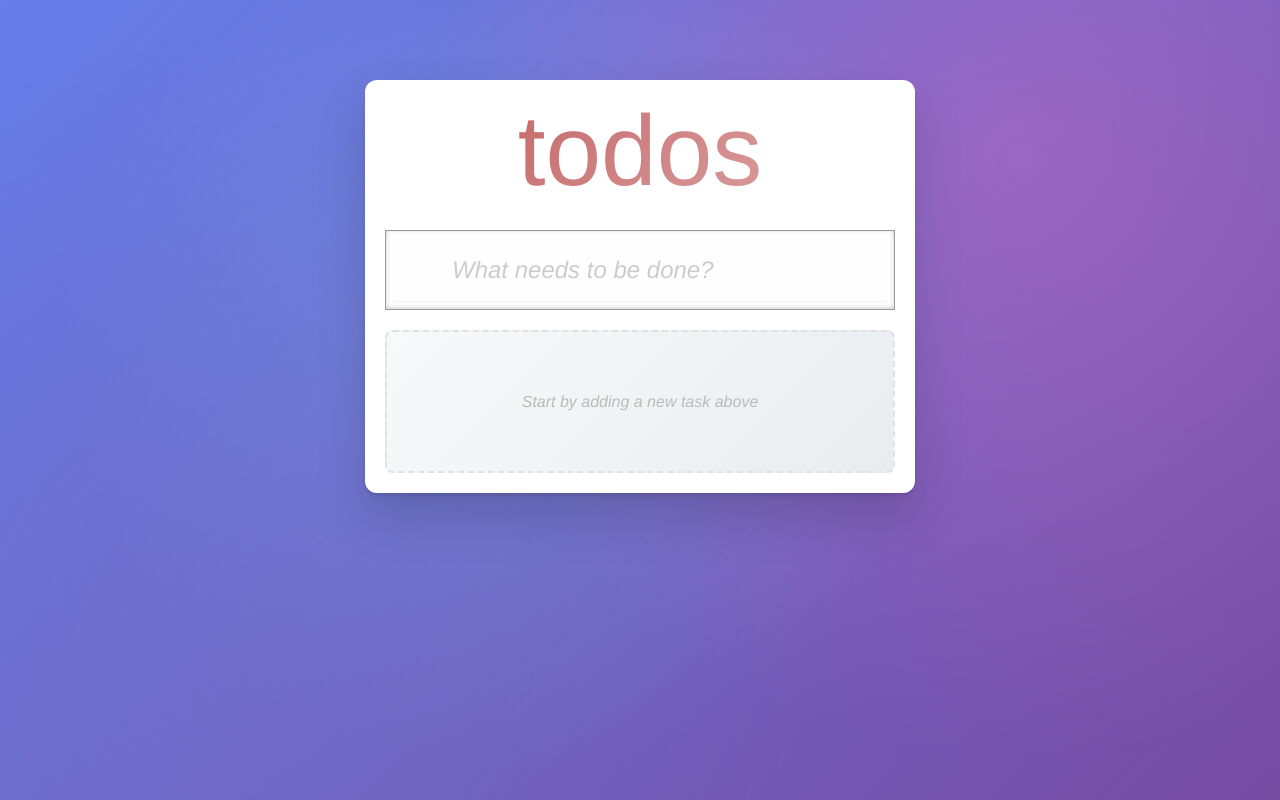
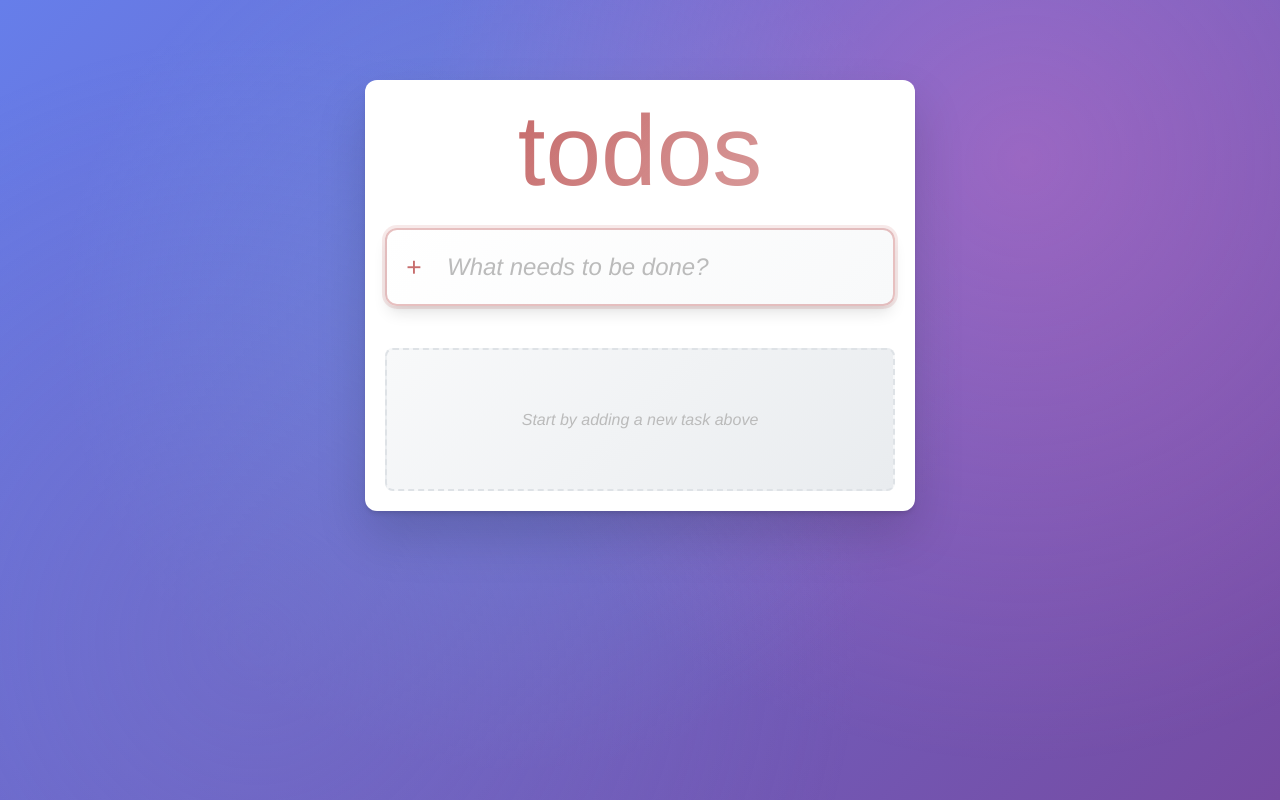
Before and after one commit to TMaltseva/todo-app, a React (Create React App) app: page / in a window 1280 px wide. Built offline with nearby package versions, Linux system fonts and the light colour scheme.

Commit message:
feat: improve input UX and styles

```diff
--- a/src/components/TodoInput/TodoInput.module.css
+++ b/src/components/TodoInput/TodoInput.module.css
@@ -1,44 +1,228 @@
 .inputContainer {
   position: relative;
-  margin: 0;
+  margin: 0 0 40px 0;
   width: 100%;
-  font-size: 24px;
+  border-radius: 12px;
+  overflow: hidden;
+  box-shadow:
+    0 4px 6px -1px rgba(0, 0, 0, 0.1),
+    0 2px 4px -1px rgba(0, 0, 0, 0.06);
+  transition: all 0.3s ease;
+  background: linear-gradient(135deg, #ffffff, #f8f9fa);
+  border: 2px solid transparent;
+}
+
+.inputContainer:focus-within {
+  box-shadow:
+    0 10px 15px -3px rgba(0, 0, 0, 0.1),
+    0 4px 6px -2px rgba(0, 0, 0, 0.05),
+    0 0 0 3px rgba(175, 47, 47, 0.1);
+  border-color: rgba(175, 47, 47, 0.3);
+  transform: translateY(-2px);
+}
+
+@media (max-width: 400px) {
+  .inputContainer {
+    border-radius: 8px;
+    margin: 0 0 15px 0;
+  }
+}
+
+.input {
+  width: 100%;
+  font-size: clamp(18px, 4vw, 24px);
   font-family: inherit;
   font-weight: inherit;
   line-height: 1.4em;
   border: 0;
-  color: inherit;
-  padding: 6px;
-  border: 1px solid #999;
-  box-shadow: inset 0 -1px 5px 0 rgba(0, 0, 0, 0.2);
+  color: #333;
+  padding: 20px 20px 20px 60px;
+  background: transparent;
   box-sizing: border-box;
+  transition: all 0.2s ease;
 }
 
-.input {
-  width: 100%;
-  font-size: 24px;
-  font-family: inherit;
-  font-weight: inherit;
-  line-height: 1.4em;
-  border: 0;
-  color: inherit;
-  padding: 16px 16px 16px 60px;
-  border: none;
-  background: rgba(0, 0, 0, 0.003);
-  box-shadow: inset 0 -2px 1px rgba(0, 0, 0, 0.03);
-  box-sizing: border-box;
+@media (max-width: 400px) {
+  .input {
+    padding: 16px 16px 16px 50px;
+    font-size: 18px;
+  }
+}
+
+@media (max-width: 320px) {
+  .input {
+    padding: 14px 14px 14px 45px;
+    font-size: 16px;
+  }
 }
 
 .input:focus {
   outline: none;
+  color: #222;
 }
 
 .input::placeholder {
   font-style: italic;
   font-weight: 300;
-  color: #e6e6e6;
+  color: #bbb;
+  transition: color 0.2s ease;
 }
 
 .input:focus::placeholder {
+  color: #999;
+}
+
+.inputContainer::before {
+  content: '+';
+  position: absolute;
+  left: 20px;
+  top: 50%;
+  transform: translateY(-50%);
+  font-size: 24px;
   color: #ccc;
+  font-weight: 300;
+  transition: all 0.2s ease;
+  z-index: 1;
 }
+
+@media (max-width: 400px) {
+  .inputContainer::before {
+    left: 16px;
+    font-size: 20px;
+  }
+}
+
+@media (max-width: 320px) {
+  .inputContainer::before {
+    left: 14px;
+    font-size: 18px;
+  }
+}
+
+.inputContainer:focus-within::before {
+  color: rgba(175, 47, 47, 0.7);
+  transform: translateY(-50%) scale(1.1);
+}
+
+.error {
+  border-color: #dc3545 !important;
+  background: rgba(220, 53, 69, 0.05);
+}
+
+.errorMessage {
+  position: absolute;
+  bottom: -30px;
+  left: 0;
+  right: 0;
+  color: #dc3545;
+  font-size: 12px;
+  font-weight: 500;
+  animation: shake 0.3s ease-in-out;
+  background: rgba(220, 53, 69, 0.1);
+  padding: 4px 8px;
+  border-radius: 4px;
+  border-left: 3px solid #dc3545;
+}
+
+@media (max-width: 400px) {
+  .inputContainer {
+    margin: 0 0 35px 0;
+  }
+
+  .errorMessage {
+    bottom: -25px;
+    font-size: 11px;
+    padding: 3px 6px;
+  }
+}
+
+@keyframes shake {
+  0%, 100% { transform: translateX(0); }
+  25% { transform: translateX(-5px); }
+  75% { transform: translateX(5px); }
+}
+
+.warningMessage {
+  color: #f39c12 !important;
+  background: rgba(243, 156, 18, 0.1) !important;
+  border-left-color: #f39c12 !important;
+}
+
+.loadingIndicator {
+  position: absolute;
+  top: 50%;
+  right: 20px;
+  transform: translateY(-50%);
+  color: #666;
+  font-size: 12px;
+  animation: pulse 1s infinite;
+  background: rgba(255, 255, 255, 0.9);
+  padding: 2px 6px;
+  border-radius: 4px;
+}
+
+@media (max-width: 400px) {
+  .loadingIndicator {
+    right: 16px;
+    font-size: 11px;
+    padding: 1px 4px;
+  }
+}
+
+@keyframes pulse {
+  0%, 100% { opacity: 1; }
+  50% { opacity: 0.5; }
+}
+
+.inputHint {
+  position: absolute;
+  bottom: -55px;
+  left: 0;
+  right: 0;
+  text-align: center;
+  color: rgba(255, 255, 255, 0.7);
+  font-size: 11px;
+  opacity: 0;
+  transition: opacity 0.2s ease;
+  background: rgba(0, 0, 0, 0.2);
+  padding: 2px 8px;
+  border-radius: 4px;
+}
+
+.inputContainer:focus-within .inputHint {
+  opacity: 1;
+}
+
+@media (max-width: 400px) {
+  .inputHint {
+    bottom: -50px;
+    font-size: 10px;
+    padding: 2px 6px;
+  }
+}
+
+@keyframes slideInDown {
+  from {
+    opacity: 0;
+    transform: translateY(-20px);
+  }
+  to {
+    opacity: 1;
+    transform: translateY(0);
+  }
+}
+
+.inputContainer {
+  animation: slideInDown 0.4s ease-out;
+}
+
+.input:not(:placeholder-shown) {
+  background: rgba(175, 47, 47, 0.02);
+}
+
+.inputContainer:hover:not(:focus-within) {
+  border-color: rgba(175, 47, 47, 0.2);
+  box-shadow:
+    0 6px 8px -1px rgba(0, 0, 0, 0.1),
+    0 3px 5px -1px rgba(0, 0, 0, 0.06);
+}
--- a/src/components/TodoInput/TodoInput.tsx
+++ b/src/components/TodoInput/TodoInput.tsx
@@ -1,4 +1,10 @@
-import React, { useState, KeyboardEvent, useCallback } from 'react';
+import React, {
+  useState,
+  KeyboardEvent,
+  useCallback,
+  useRef,
+  useEffect
+} from 'react';
 import styles from './TodoInput.module.css';
 
 interface TodoInputProps {
@@ -8,43 +14,139 @@ interface TodoInputProps {
 export const TodoInput = React.memo<TodoInputProps>(({ onAddTodo }) => {
   const [value, setValue] = useState('');
   const [error, setError] = useState('');
+  const [isLoading, setIsLoading] = useState(false);
+  const inputRef = useRef<HTMLInputElement>(null);
 
-  const handleSubmit = useCallback(() => {
+  useEffect(() => {
+    if (inputRef.current) {
+      inputRef.current.focus();
+    }
+  }, []);
+
+  const handleSubmit = useCallback(async () => {
     const trimmedValue = value.trim();
+
     if (!trimmedValue) {
       setError('Task cannot be empty');
+      if (inputRef.current) {
+        inputRef.current.focus();
+        inputRef.current.style.animation = 'none';
+        setTimeout(() => {
+          if (inputRef.current) {
+            inputRef.current.style.animation = '';
+          }
+        }, 100);
+      }
 
       return;
     }
-    onAddTodo(trimmedValue);
-    setValue('');
-    setError('');
+
+    if (trimmedValue.length > 500) {
+      setError('Task is too long (max 500 characters)');
+
+      return;
+    }
+
+    setIsLoading(true);
+
+    try {
+      await new Promise((resolve) => setTimeout(resolve, 100));
+      onAddTodo(trimmedValue);
+      setValue('');
+      setError('');
+    } catch (err) {
+      setError('Failed to add task. Please try again.');
+    } finally {
+      setIsLoading(false);
+    }
   }, [value, onAddTodo]);
 
   const handleKeyDown = useCallback(
     (e: KeyboardEvent<HTMLInputElement>) => {
-      if (e.key === 'Enter') {
+      if (e.key === 'Enter' && !isLoading) {
+        e.preventDefault();
         handleSubmit();
       }
+      if (e.key === 'Escape') {
+        setValue('');
+        setError('');
+        if (inputRef.current) {
+          inputRef.current.blur();
+        }
+      }
     },
-    [handleSubmit]
+    [handleSubmit, isLoading]
+  );
+
+  const handleChange = useCallback(
+    (e: React.ChangeEvent<HTMLInputElement>) => {
+      const newValue = e.target.value;
+      setValue(newValue);
+
+      if (error) {
+        setError('');
+      }
+
+      if (newValue.length > 450) {
+        setError(`${500 - newValue.length} characters remaining`);
+      }
+    },
+    [error]
+  );
+
+  const handlePaste = useCallback(
+    (e: React.ClipboardEvent<HTMLInputElement>) => {
+      const pastedText = e.clipboardData.getData('text');
+      if (pastedText.length > 500) {
+        e.preventDefault();
+        setError('Pasted text is too long (max 500 characters)');
+      }
+    },
+    []
   );
 
   return (
-    <div className={styles.inputContainer}>
+    <div className={`${styles.inputContainer} ${error ? styles.error : ''}`}>
       <input
-        className={`${styles.input} ${error ? styles.error : ''}`}
+        ref={inputRef}
+        className={`${styles.input} ${
+          error && !error.includes('remaining') ? styles.error : ''
+        }`}
         type="text"
         placeholder="What needs to be done?"
         value={value}
-        onChange={(e) => {
-          setValue(e.target.value);
-          setError('');
-        }}
+        onChange={handleChange}
         onKeyDown={handleKeyDown}
-        autoFocus
+        onPaste={handlePaste}
+        disabled={isLoading}
+        autoComplete="off"
+        maxLength={500}
+        aria-label="Add new todo"
+        aria-describedby={error ? 'error-message' : undefined}
       />
-      {error && <div className={styles.errorMessage}>{error}</div>}
+
+      {error && (
+        <div
+          id="error-message"
+          className={`${styles.errorMessage} ${
+            error.includes('remaining') ? styles.warningMessage : ''
+          }`}
+          role="alert"
+          aria-live="polite"
+        >
+          {error}
+        </div>
+      )}
+
+      {isLoading && (
+        <div className={styles.loadingIndicator}>Adding task...</div>
+      )}
+
+      {!error && !isLoading && (
+        <div className={styles.inputHint}>
+          Press Enter to add, Escape to clear
+        </div>
+      )}
     </div>
   );
 });
```
